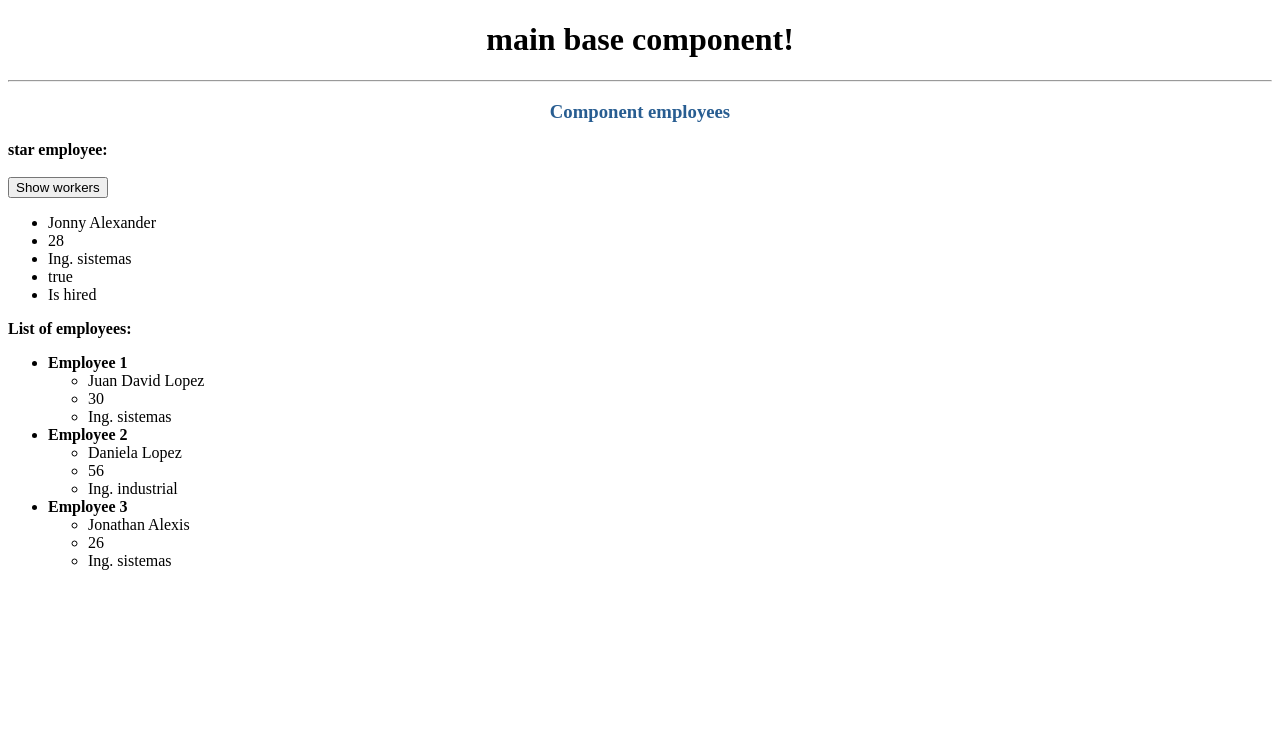
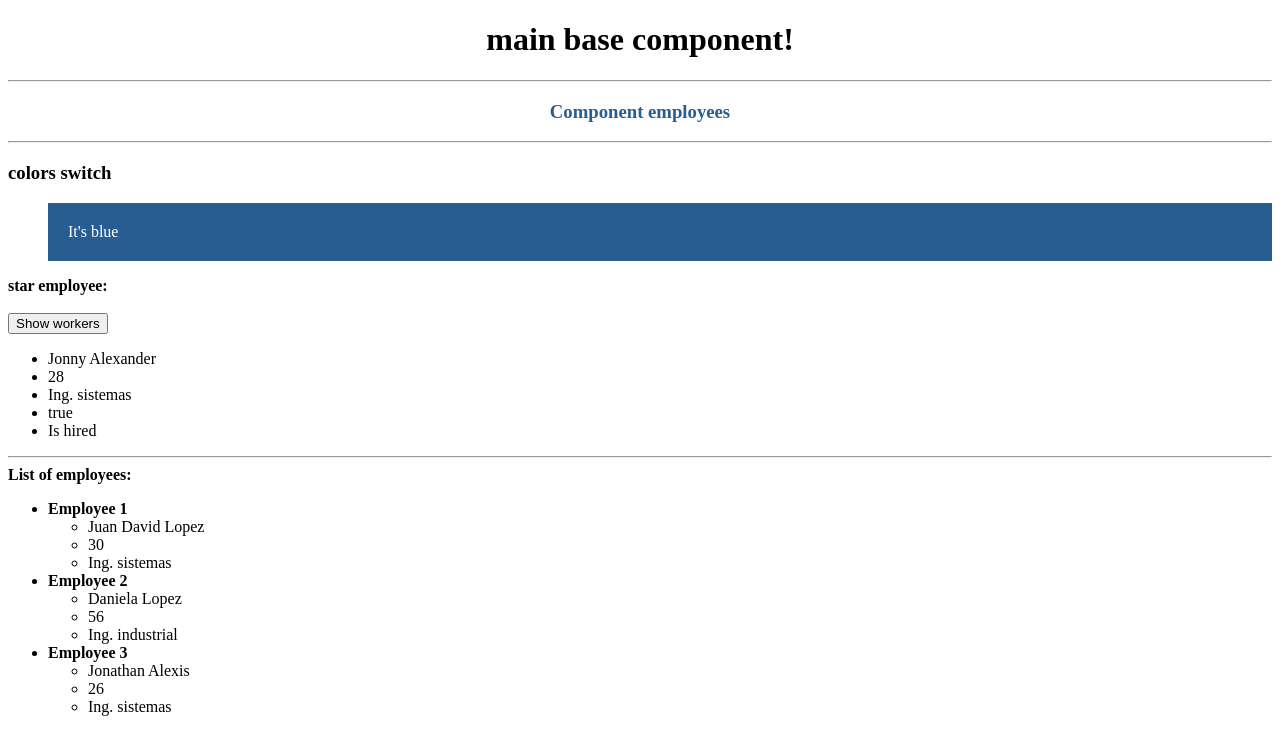
Before and after one commit to jonnyalexbh/introduction-angular6p0, an Angular app: page / in a window 1280 px wide. Shown: the top 754 px of the page. Built offline with nearby package versions, Linux system fonts and the light colour scheme.

Commit message:
NgSwitchCase and ngStyle directives

```diff
--- a/src/app/employee/employee.component.html
+++ b/src/app/employee/employee.component.html
@@ -1,4 +1,30 @@
 <h3 style="color:#285D91">{{ title }}</h3>
+
+<hr>
+
+<div align="left">
+  <h3>colors switch</h3>
+  <ul [ngSwitch]="color">
+    <li *ngSwitchCase="'red'" [ngStyle]="{
+        'background':color,
+        'color': 'white',
+        'padding': '20px'
+      }">It's
+      red</li>
+    <li *ngSwitchCase="'green'" [ngStyle]="{
+        'background':color,
+        'color': 'white',
+        'padding': '20px'
+      }">It's
+      green</li>
+    <li *ngSwitchCase="'#285D91'" [ngStyle]="{
+        'background':color,
+        'color': 'white',
+        'padding': '20px'
+      }">It's
+      blue</li>
+  </ul>
+</div>
 
 <div align="left" *ngIf="employee_external == false">
   <b>star employee:</b> <br><br>
@@ -26,6 +52,8 @@
   </ul>
 </div>
 
+<hr>
+
 <div align="left">
   <strong>List of employees: </strong>
   <ul>
--- a/src/app/employee/employee.component.ts
+++ b/src/app/employee/employee.component.ts
@@ -18,6 +18,7 @@ export class EmployeeComponent
   public employee:Employee;
   public workers:Array<Employee>;
   public employee_external:boolean;
+  public color:string;
   /**
   * constructor
   *
@@ -31,6 +32,7 @@ export class EmployeeComponent
       new Employee('Jonathan Alexis', 26, 'Ing. sistemas', false)
     ];
     this.employee_external = false;
+    this.color = '#285D91';
   }
   /**
   * ngOnInit - first method that is executed after the constructor
```
